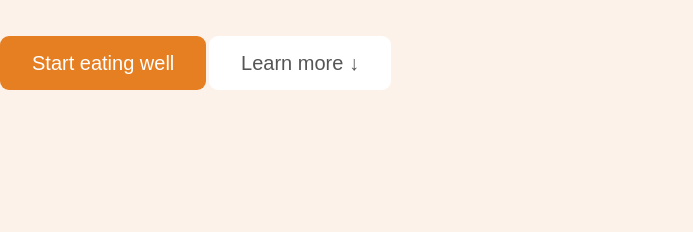
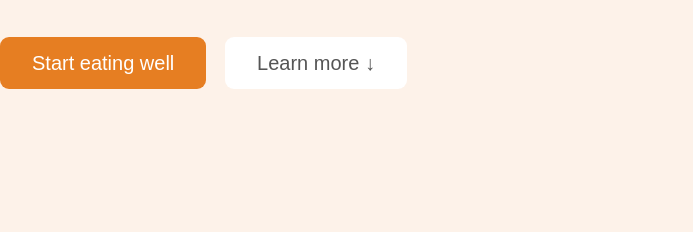
Before and after one commit to gadiel2311-spec/07-Omnifood-Desktop, a plain HTML site: page index.html in a window 1280 px wide. Shown: the part 414-660 px from the top of the page, 0-693 px from the left. Drawn offline with Linux system fonts and the light colour scheme.

Commit message:
BTNUPDATE

```diff
--- a/css/style.css
+++ b/css/style.css
@@ -84,18 +84,21 @@ body {
 
 .btn:link,
 .btn:visited {
-  /* background-color: #e67e22;
-  color: #fff; */
+  display: inline-block;
+
   text-decoration: none;
   font-size: 2rem;
   padding: 1.6rem 3.2rem;
   border-radius: 9px;
+  /* PUT TRANSTITION ON ORIGINAL "STATE */
+  transition: background-color 0.3s;
 }
 
 .btn--full:link,
 .btn--:visited {
   background-color: #e67e22;
   color: #fff;
+  margin-right: 1.6rem;
 }
 
 .btn--full:hover,
@@ -121,3 +124,7 @@ body {
 .hero-img {
   width: 100%;
 }
+
+.margin-right-sm {
+  margin-right: 1.6rem !important;
+}
--- a/index.html
+++ b/index.html
@@ -20,7 +20,9 @@
             healthy again. Tailored to your personal tastes and nutritional
             needs. We have delivered 250,000+ meals last year!
           </p>
-          <a href="#" class="btn btn--full">Start eating well</a>
+          <a href="#" class="btn btn--full margin-right-sm"
+            >Start eating well</a
+          >
           <a href="#" class="btn btn--ouline">Learn more &darr;</a>
         </div>
         <div class="hero-img-box">
```
